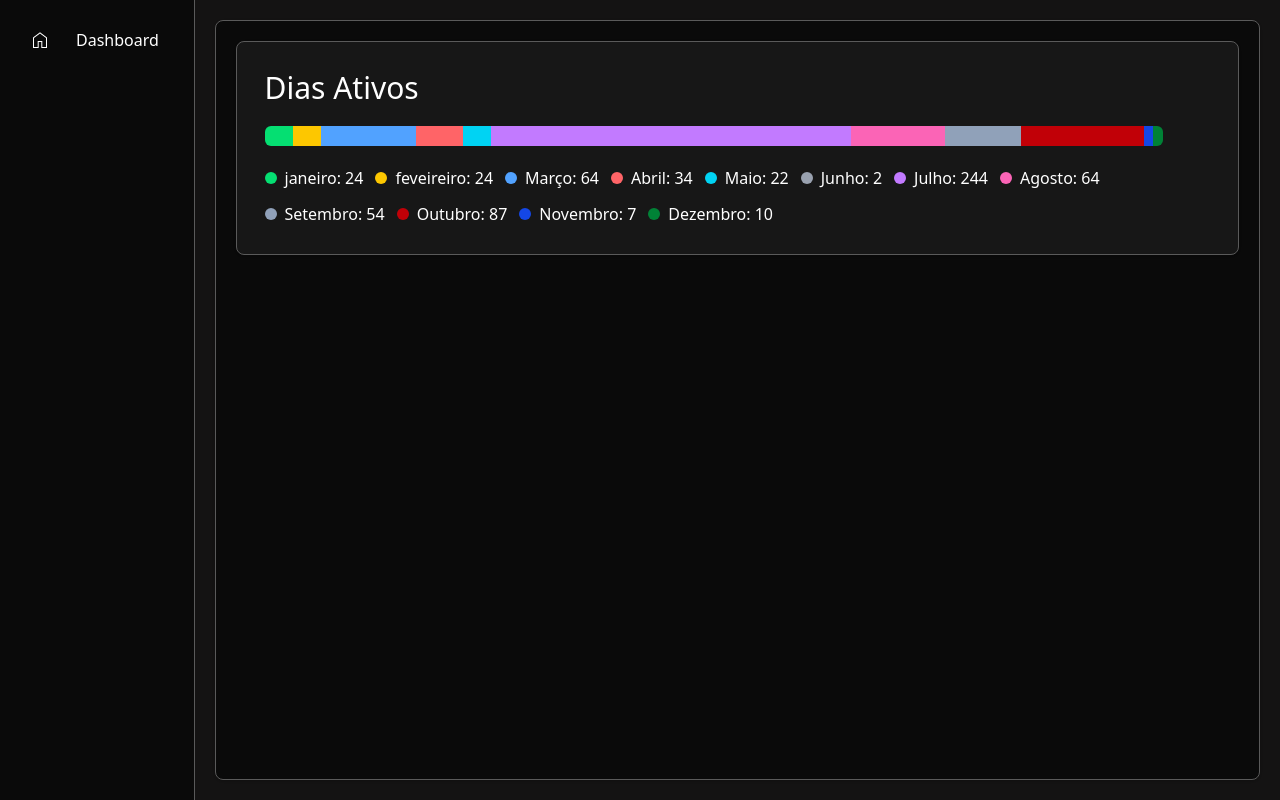
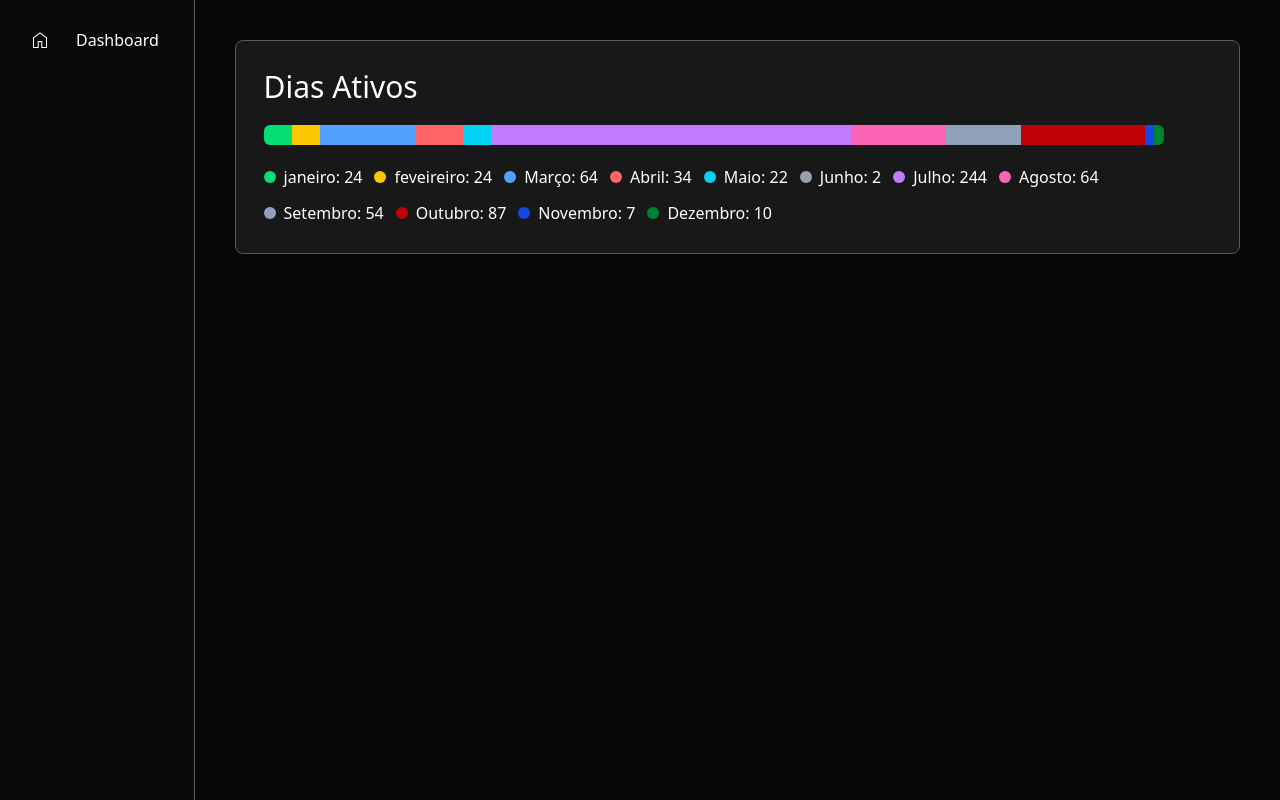
Before and after one commit to Zafkiel45/self-management, a Next.js app: page /dashboard in a window 1280 px wide. Built offline with nearby package versions, Linux system fonts and the light colour scheme.

Commit message:
fix: wrong structure of pages route

```diff
--- /dev/null
+++ b/src/app/dashboard/layout.tsx
@@ -0,0 +1,18 @@
+import { NavItem } from "@/components/nav_item";
+import { Navbar } from "@/components/navbar";
+import { Home } from "../../../public/svg_components/home";
+
+export default function DashboardLayout({
+  children,
+}: {
+  children: React.ReactNode;
+}) {
+  return (
+    <div className="bg-[#070709] flex ">
+      <Navbar>
+        <NavItem content="Dashboard" icon={<Home />} />
+      </Navbar>
+      {children}
+    </div>
+  );
+}
--- a/src/app/dashboard/page.tsx
+++ b/src/app/dashboard/page.tsx
@@ -1,7 +1,24 @@
-import { DashboardComponent } from "@/components/composed/dashboard";
+import { MainContent } from "@/components/main_content";
+import { StatsCard } from "@/components/composed/stats_card";
 
 export default function Dashboard() {
+  const data = [
+    { name: "janeiro", value: 24 },
+    { name: "feveireiro", value: 24 },
+    { name: "Março", value: 64 },
+    { name: "Abril", value: 34 },
+    { name: "Maio", value: 22 },
+    { name: "Junho", value: 2 },
+    { name: "Julho", value: 244 },
+    { name: "Agosto", value: 64 },
+    { name: "Setembro", value: 54 },
+    { name: "Outubro", value: 87 },
+    { name: "Novembro", value: 7 },
+    { name: "Dezembro", value: 10 },
+  ];
   return (
-    <DashboardComponent/>
+    <MainContent>
+      <StatsCard data={data} />
+    </MainContent>
   );
 }
--- /dev/null
+++ b/src/app/habit_manager/page.tsx
@@ -0,0 +1,7 @@
+export default function HabitManager() {
+    return (
+        <div>
+            Hello world
+        </div>
+    )
+};
--- a/src/components/composed/dashboard.tsx
+++ /dev/null
@@ -1,34 +0,0 @@
-"use client";
-import { Home } from "../../../public/svg_components/home";
-import { NavItem } from "../nav_item";
-import { Navbar } from "../navbar";
-import { MainContent } from "../main_content";
-import { StatsCard } from "./stats_card";
-
-export const DashboardComponent = () => {
-  const data = [
-    {name: 'janeiro', value: 24},
-    {name: 'feveireiro', value: 24},
-    {name: 'Março', value: 64},
-    {name: 'Abril', value: 34},
-    {name: 'Maio', value: 22},
-    {name: 'Junho', value: 2},
-    {name: 'Julho', value: 244},
-    {name: 'Agosto', value: 64},
-    {name: 'Setembro', value: 54},
-    {name: 'Outubro', value: 87},
-    {name: 'Novembro', value: 7},
-    {name: 'Dezembro', value: 10},
-  ]
-
-  return (
-    <div className="flex h-screen w-screen">
-      <Navbar>
-        <NavItem content="Dashboard" icon={<Home />} />
-      </Navbar>
-      <MainContent>
-        <StatsCard data={data} />
-      </MainContent>
-    </div>
-  );
-};
--- a/src/components/composed/stats_card.tsx
+++ b/src/components/composed/stats_card.tsx
@@ -28,7 +28,7 @@ export const StatsCard = ({ data }: argsSignature) => {
 
   return (
     <div
-      className={`flex flex-col bg-[#171717] border border-[#5A5A5A] rounded-lg shadow-sm justify-start ${responsiveClasses}`}
+      className={`flex flex-col bg-[#181818] border border-[#5A5A5A] rounded-lg shadow-sm justify-start ${responsiveClasses}`}
     >
       <Title content="Dias Ativos" />
       <BarChart data={data}/>
--- a/src/components/main_content.tsx
+++ b/src/components/main_content.tsx
@@ -6,7 +6,7 @@ export const MainContent = ({ children }: chartsContainerArgs) => {
     const responsiveClasses = 'w-full h-[95vh] lg:m-5 lg:p-5 lg:gap-5'
 
     return (
-    <div className={`bg-neutral-950 border border-[#5A5A5A] rounded-lg shadow-sm text-white flex flex-col gap-2 items overflow-y-auto ${responsiveClasses}`}>
+    <div className={` text-white flex flex-col gap-2 items overflow-y-auto ${responsiveClasses}`}>
       {children}
     </div>
   );
```
